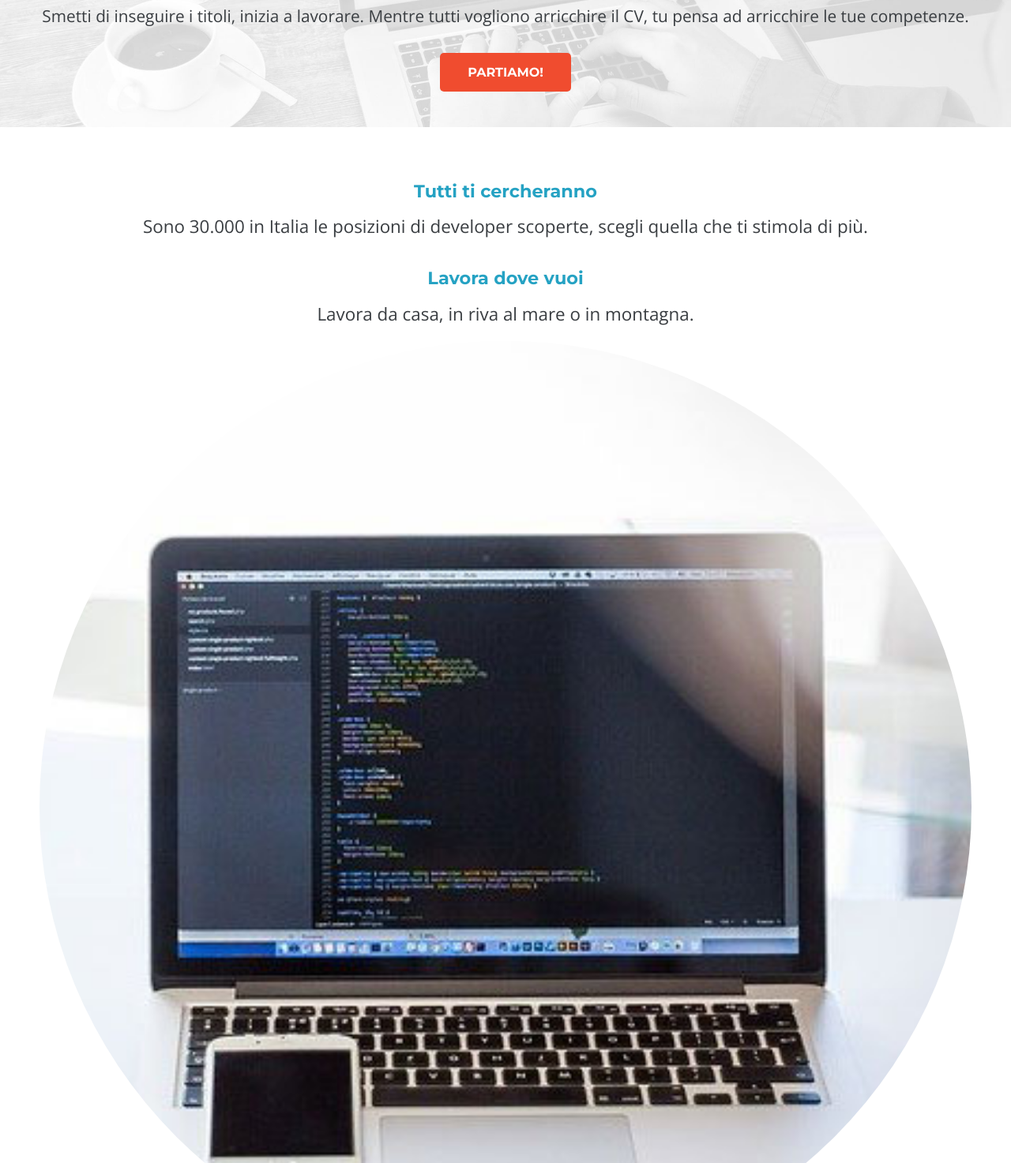
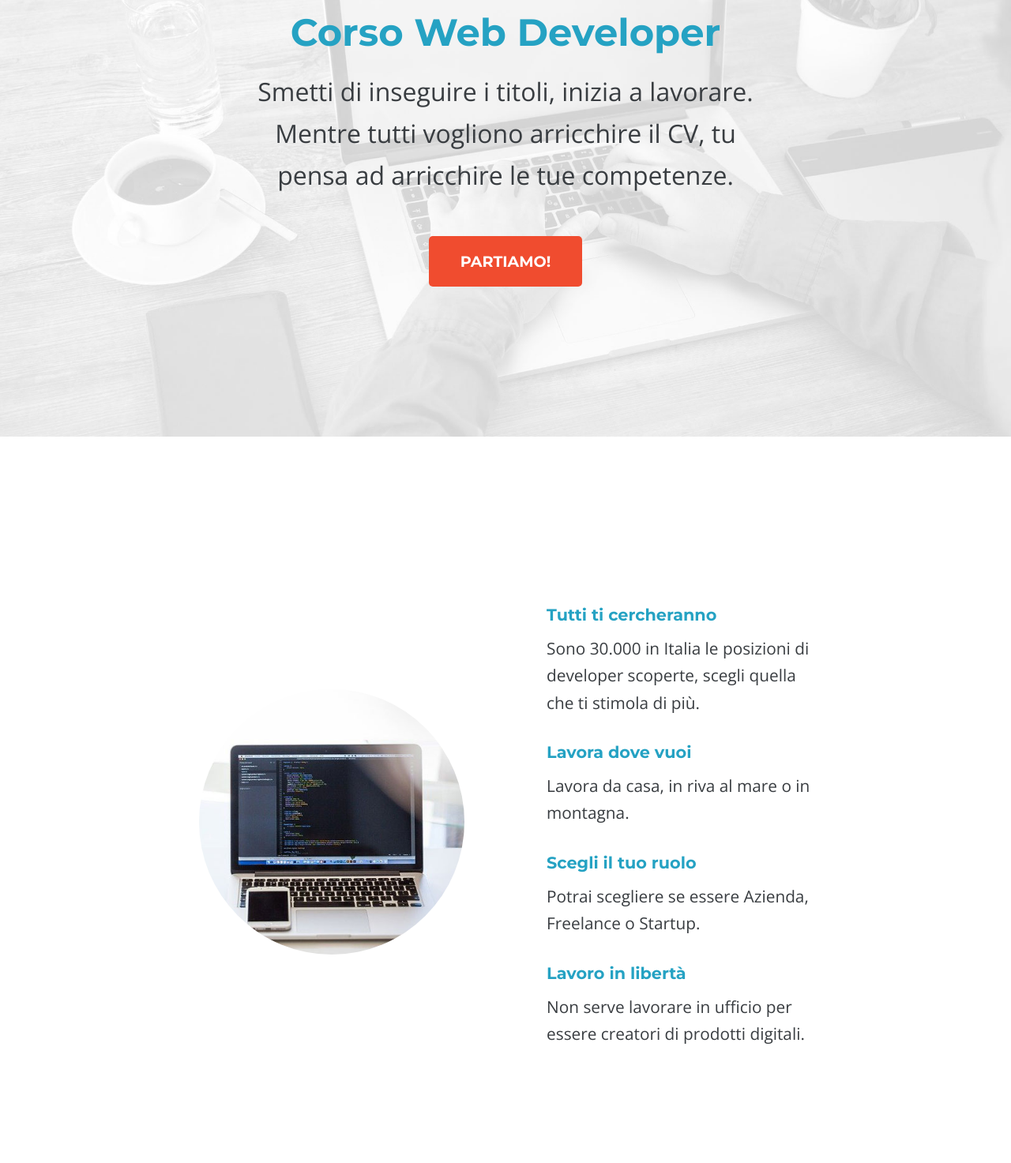
Before and after one commit to Dedes53/U1-W1-D5-weekly-project, a plain HTML site: page index-desktop.html in a window 1280 px wide. Shown: the part 335-1808 px from the top of the page at 79% size. Drawn offline with nearby package versions, Linux system fonts and the light colour scheme.

Commit message:
ceoCites tyle

```diff
--- a/Assets/css/style-desktop.css
+++ b/Assets/css/style-desktop.css
@@ -15,11 +15,9 @@ body {
 /* === HEADER === */
 header {
   background-color: black;
-  text-align: center;
   padding: 30px;
 }
 header img {
-  width: 40%;
 }
 /* === MAIN === */
 /* incipit */
@@ -28,17 +26,17 @@ header img {
   background-size: cover;
   background-position: center;
   text-align: center;
-  padding: 20px;
+  padding: 150px 300px;
 }
 #incipit h1 {
-  font-size: 2.5rem;
+  font-size: 3rem;
   line-height: 1;
   margin: 35px;
   margin-bottom: 25px;
 }
 
 #incipit p {
-  font-size: 1.3rem;
+  font-size: 2rem;
   margin: 0px 10px;
 }
 
@@ -48,32 +46,46 @@ header img {
   border-radius: 5px;
   font-family: "Montserrat", sans-serif;
   font-weight: bold;
-  font-size: 1rem;
+  font-size: 1.2rem;
   color: white;
-  padding: 15px 35px;
-  margin: 30px 0 25px 0;
+  padding: 20px 40px;
+  margin: 50px 0 40px 0;
   cursor: pointer;
 }
 
 /* firstGroup */
 #firstGroup {
-  margin: 50px 0;
+  text-align: center;
+  padding: 80px;
 }
-.firstGroup {
-  text-align: center;
-  padding: 15px 30px;
-  font-size: 1.4rem;
+.firstGroup-img,
+.paragraphs {
+  display: inline-block;
+  vertical-align: middle; /* allinea in alto i blocchi */
 }
 
-.firstGroup .headings {
+.firstGroup-img {
+  width: 30%;
+  margin: 100px 50px;
+}
+
+.firstGroup-img img {
+  border-radius: 50%;
+  width: 100%;
+}
+
+.paragraphs {
+  width: 30%;
+  text-align: left;
+  font-size: 1.3rem;
+  margin: 100px 50px;
+}
+
+.firstGroup {
+  margin: 30px 0;
+}
+.firstGroup h2 {
   margin-bottom: 10px;
-}
-.firstGroup-img {
-  padding: 0px 50px;
-}
-.firstGroup-img img {
-  width: 100%;
-  border-radius: 50%;
 }
 
 /* ceoCite */
@@ -103,15 +115,17 @@ header img {
 
 /* secondGroup */
 #secondGroup {
-  padding: 60px 30px;
+  /* padding: 60px 30px; */
+  padding: 50px;
 }
 
 #secondGroup div {
+  display: inline-block;
+  width: 32%;
   text-align: center;
   border: 1px solid #dee1e3;
   border-bottom-left-radius: 5px;
   border-bottom-right-radius: 5px;
-  margin-bottom: 40px;
 }
 
 #secondGroup img {
--- a/index-desktop.html
+++ b/index-desktop.html
@@ -25,6 +25,9 @@
       </section>
 
       <section id="firstGroup">
+        <div class="firstGroup-img"><img src="Assets/images/notebook.jpg" alt="Foto Notebook" /></div>
+
+        <div class="paragraphs">
           <div class="firstGroup">
             <h2 class="headings">Tutti ti cercheranno</h2>
             <p>Sono 30.000 in Italia le posizioni di developer scoperte, scegli quella che ti stimola di più.</p>
@@ -35,8 +38,6 @@
             <p>Lavora da casa, in riva al mare o in montagna.</p>
           </div>
 
-        <div class="firstGroup-img"><img src="Assets/images/notebook.jpg" alt="Foto Notebook" /></div>
-
           <div class="firstGroup">
             <h2 class="headings">Scegli il tuo ruolo</h2>
             <p>Potrai scegliere se essere Azienda, Freelance o Startup.</p>
@@ -45,6 +46,7 @@
           <div class="firstGroup">
             <h2 class="headings">Lavoro in libertà</h2>
             <p>Non serve lavorare in ufficio per essere creatori di prodotti digitali.</p>
+          </div>
         </div>
       </section>
 
```
Lines whose indentation alone changed are shown as unchanged.
